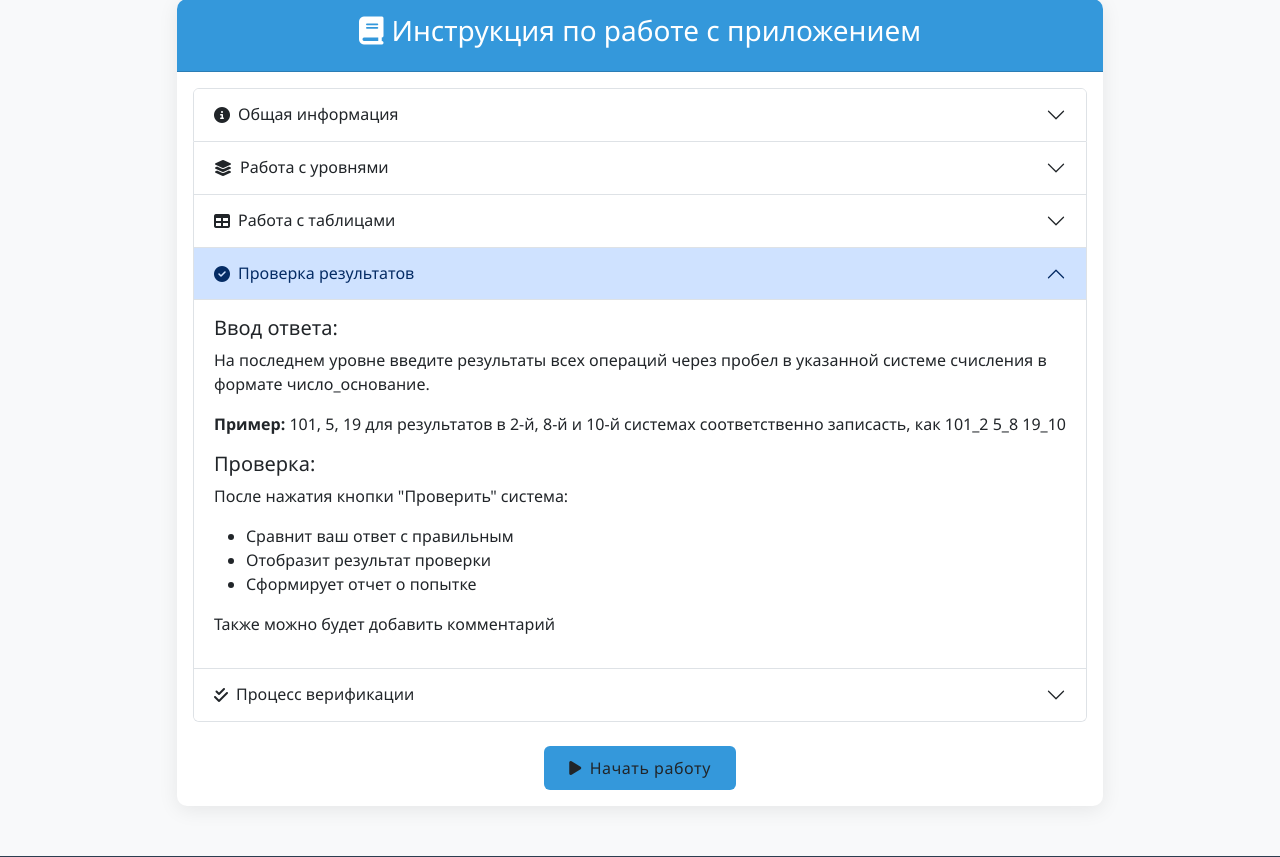
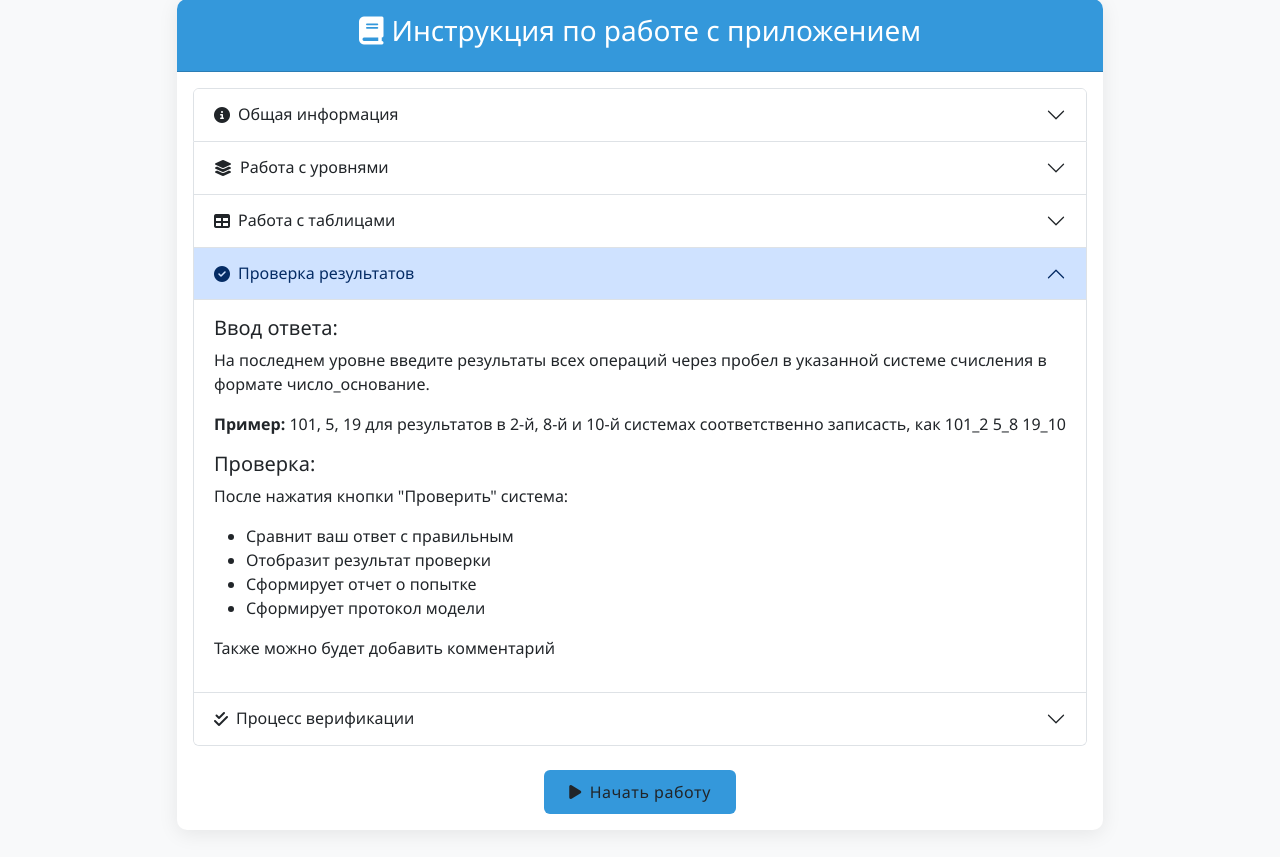
Before and after one commit to dara-rara/logicOperetion, a Django app: page /instructions/ in a window 1280 px wide, after a click on "Проверка результатов". Shown: the part 87-944 px from the top of the page. Run offline with Django 5.2, Linux system fonts and the light colour scheme.

Commit message:
update logic

```diff
--- a/templates/instructions.html
+++ b/templates/instructions.html
@@ -237,6 +237,7 @@
                                             <li>Сравнит ваш ответ с правильным</li>
                                             <li>Отобразит результат проверки</li>
                                             <li>Сформирует отчет о попытке</li>
+                                            <li>Сформирует протокол модели</li>
                                         </ul>
                                         <p>Также можно будет добавить комментарий</p>
                                     </div>
```
